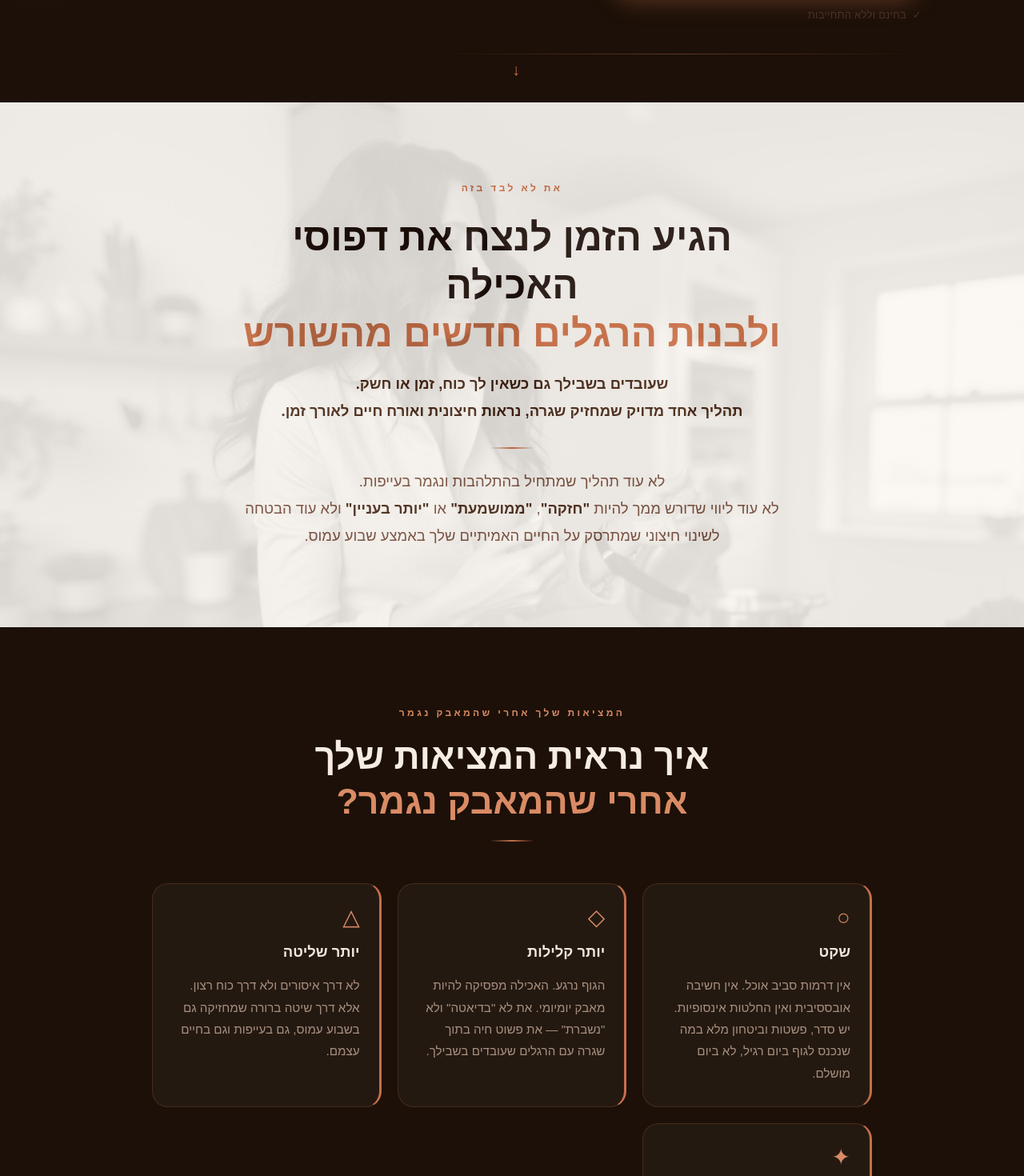
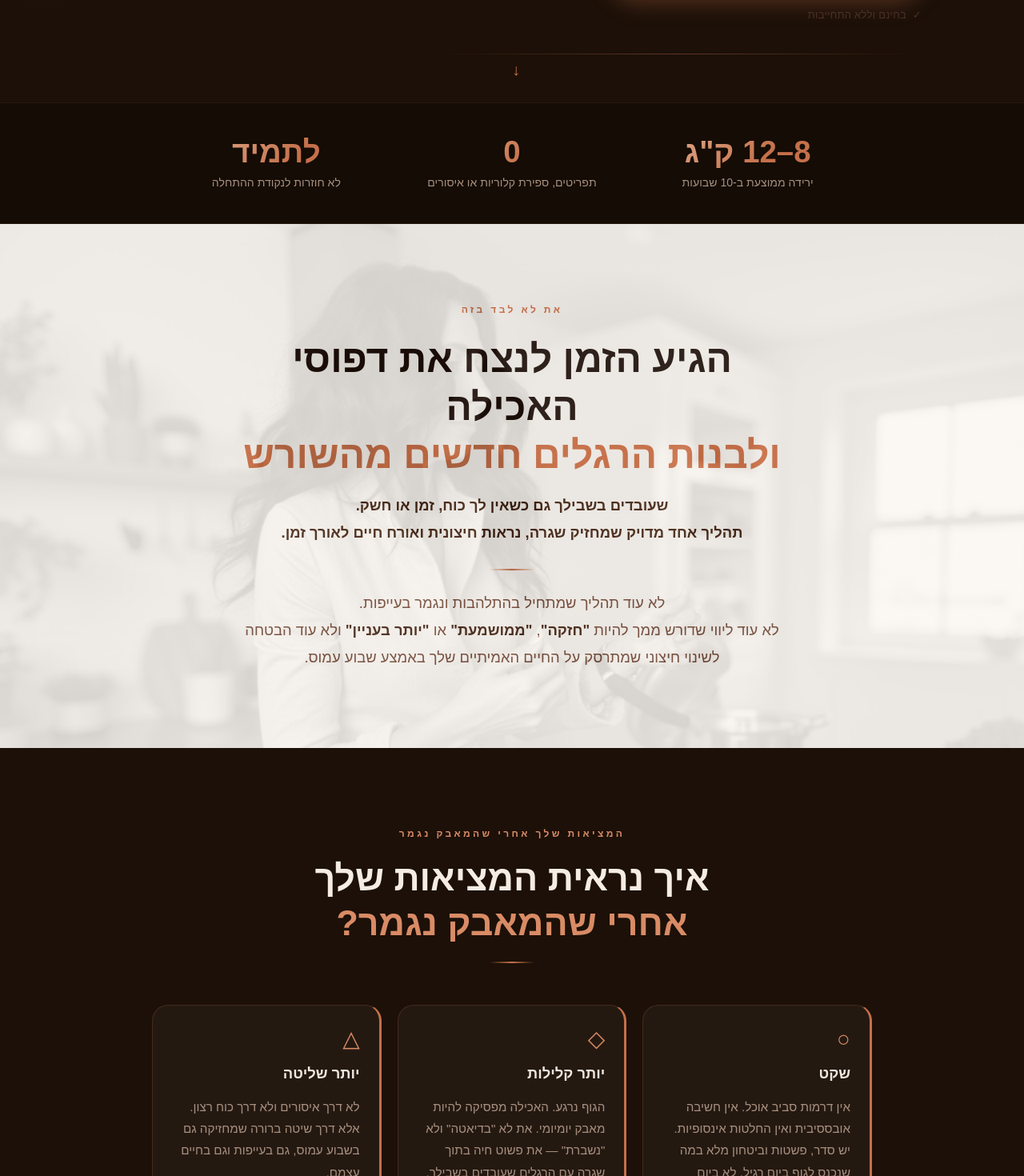
Before and after one commit to shenhav1985-netizen/floweat-landing, a Next.js app: page / in a window 1280 px wide. Shown: the part 780-2250 px from the top of the page at 80% size. Built offline with nearby package versions, Linux system fonts and the light colour scheme.

Commit message:
CRO: add weight loss messaging across 5 sections + stats strip

```diff
--- a/app/components/MechanismSection.tsx
+++ b/app/components/MechanismSection.tsx
@@ -113,6 +113,21 @@ export default function MechanismSection() {
           </p>
         </motion.div>
 
+        <motion.div
+          initial={{ opacity: 0, y: 16 }}
+          whileInView={{ opacity: 1, y: 0 }}
+          viewport={{ once: true }}
+          transition={{ duration: 0.7, delay: 1.4 }}
+          style={{ marginTop: 20, textAlign: 'center' }}
+        >
+          <p style={{ fontSize: '1rem', color: 'var(--copper-light)', fontWeight: 700, lineHeight: 1.8 }}>
+            כשהמנגנון הנפשי משתחרר — הגוף מוריד את המשקל העודף בצורה טבעית.
+          </p>
+          <p style={{ fontSize: '0.93rem', color: '#6B5040', marginTop: 6 }}>
+            לא דיאטה. לא כוח רצון. הגוף פשוט עוקב אחרי הראש.
+          </p>
+        </motion.div>
+
       </div>
     </section>
   );
--- a/app/components/NotForSection.tsx
+++ b/app/components/NotForSection.tsx
@@ -3,6 +3,7 @@
 import { motion } from 'framer-motion';
 
 const forWho = [
+  'מי שרוצה לרדת במשקל לתמיד — ולא לחזור לנקודת ההתחלה אחרי חודשיים.',
   'מי שהתעייפה מ"תעשיית הדיאטות" והלופ של "ירידה ועלייה" ששוחק את הנפש.',
   'אישה שרוצה להיראות מעולה ולא מוכנה שאורח חיים בריא יבוא על חשבון הנפש.',
   'אישה שרוצה שקט בראש — ולפנות מקום לדברים החשובים כמו משפחה, יצירה וקריירה.',
--- /dev/null
+++ b/app/components/StatsStrip.tsx
@@ -0,0 +1,51 @@
+'use client';
+
+import { motion } from 'framer-motion';
+
+const stats = [
+  { number: '8–12 ק"ג', label: 'ירידה ממוצעת ב-10 שבועות' },
+  { number: '0', label: 'תפריטים, ספירת קלוריות או איסורים' },
+  { number: 'לתמיד', label: 'לא חוזרות לנקודת ההתחלה' },
+];
+
+export default function StatsStrip() {
+  return (
+    <section style={{ background: '#140C05', padding: '40px 24px', borderTop: '1px solid rgba(196,112,74,0.12)', borderBottom: '1px solid rgba(196,112,74,0.12)' }}>
+      <div style={{
+        maxWidth: 860,
+        margin: '0 auto',
+        display: 'grid',
+        gridTemplateColumns: 'repeat(auto-fit, minmax(200px, 1fr))',
+        gap: 24,
+        textAlign: 'center',
+      }}>
+        {stats.map((s, i) => (
+          <motion.div
+            key={i}
+            initial={{ opacity: 0, y: 16 }}
+            whileInView={{ opacity: 1, y: 0 }}
+            viewport={{ once: true, margin: '-40px' }}
+            transition={{ duration: 0.6, delay: i * 0.12 }}
+          >
+            <div style={{
+              fontSize: 'clamp(1.8rem, 4vw, 2.4rem)',
+              fontWeight: 900,
+              fontFamily: 'Heebo, sans-serif',
+              background: 'linear-gradient(135deg, #E8B89A 0%, #C4704A 60%)',
+              WebkitBackgroundClip: 'text',
+              WebkitTextFillColor: 'transparent',
+              backgroundClip: 'text',
+              lineHeight: 1.1,
+              marginBottom: 6,
+            }}>
+              {s.number}
+            </div>
+            <div style={{ fontSize: '0.88rem', color: '#A89080', lineHeight: 1.5 }}>
+              {s.label}
+            </div>
+          </motion.div>
+        ))}
+      </div>
+    </section>
+  );
+}
--- a/app/components/VisionSection.tsx
+++ b/app/components/VisionSection.tsx
@@ -10,7 +10,7 @@ const items = [
   },
   {
     label: 'יותר קלילות',
-    body: 'הגוף נרגע. האכילה מפסיקה להיות מאבק יומיומי. את לא "בדיאטה" ולא "נשברת" — את פשוט חיה בתוך שגרה עם הרגלים שעובדים בשבילך.',
+    body: 'הגוף נרגע. האכילה מפסיקה להיות מאבק יומיומי. את לא "בדיאטה" ולא "נשברת" — את פשוט חיה בתוך שגרה עם הרגלים שעובדים בשבילך. והמשקל העודף יורד — באופן טבעי, בלי מאמץ מיוחד.',
     icon: '◇',
   },
   {
--- a/app/components/WhoSection.tsx
+++ b/app/components/WhoSection.tsx
@@ -6,8 +6,8 @@ const WA_URL = `https://wa.me/972506409478?text=${encodeURIComponent('היי ש
 
 const items = [
   {
-    main: 'אישה חכמה, מתפקדת ועמוסה, שכבר ניסתה "להסתדר עם אוכל" בכל דרך אפשרית: דיאטות, שיטות, השראה, ימי ראשון עם כוונות.',
-    sub: 'אבל בפועל ממשיכה להרגיש שהתזונה גוזלת ממך אנרגיה במקום להחזיר אותה.',
+    main: 'את רוצה לרדת במשקל ולא לחזור אחורה — וכבר ניסית דיאטות, שיטות, השראה וימי ראשון עם כוונות.',
+    sub: 'אבל המשקל חוזר, ואת ממשיכה להרגיש שהתזונה גוזלת ממך אנרגיה במקום להחזיר אותה.',
   },
   {
     main: 'אם את מצליחה במיליון תחומי חיים — אבל לא מרוצה מהנראות והרבה יותר עייפה מהמאבק בתזונה.',
--- a/app/page.tsx
+++ b/app/page.tsx
@@ -2,6 +2,7 @@ import dynamic from 'next/dynamic';
 import HeroSection from './components/HeroSection';
 import StickyWhatsApp from './components/StickyWhatsApp';
 
+const StatsStrip          = dynamic(() => import('./components/StatsStrip'));
 const PainSection         = dynamic(() => import('./components/PainSection'));
 const VisionSection       = dynamic(() => import('./components/VisionSection'));
 const WhoSection          = dynamic(() => import('./components/WhoSection'));
@@ -18,6 +19,7 @@ export default function Home() {
   return (
     <main>
       <HeroSection />
+      <StatsStrip />
       <PainSection />
       <VisionSection />
       <WhoSection />
```
